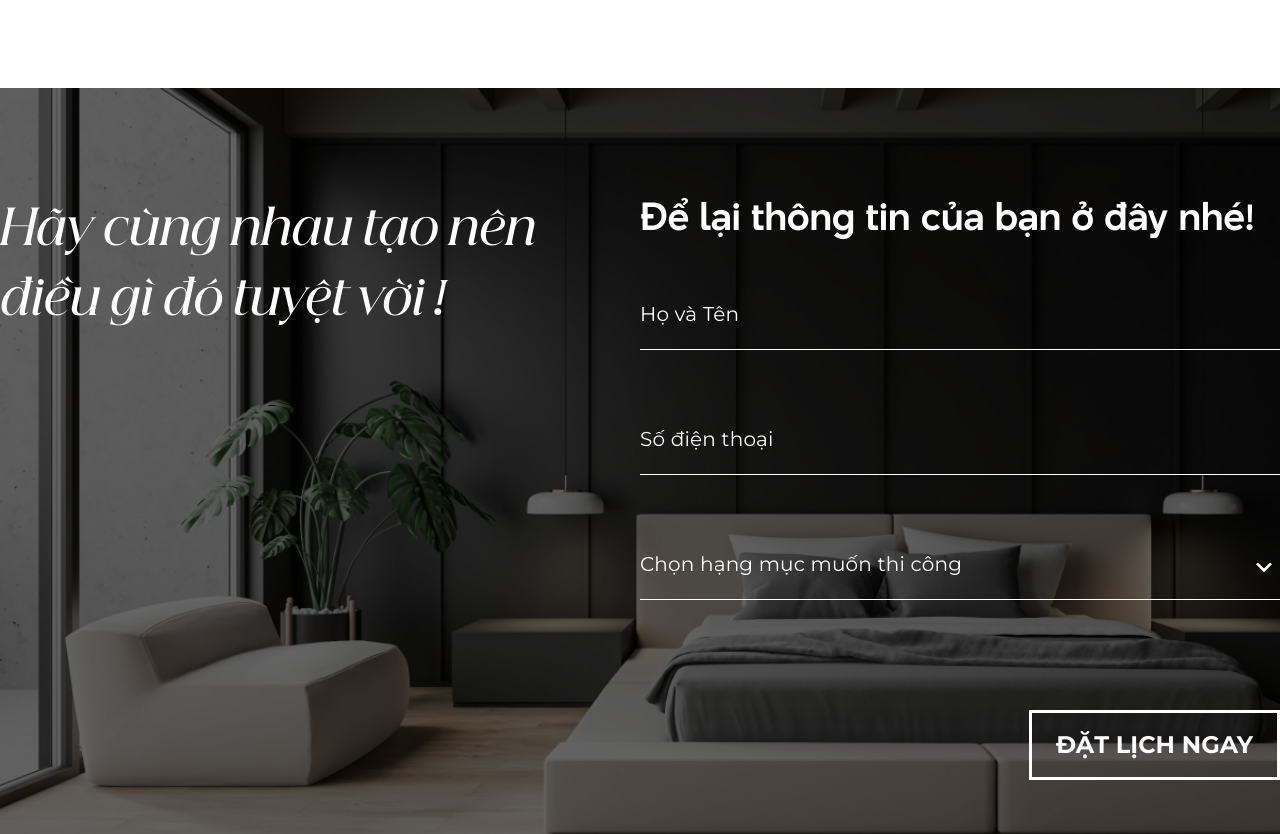
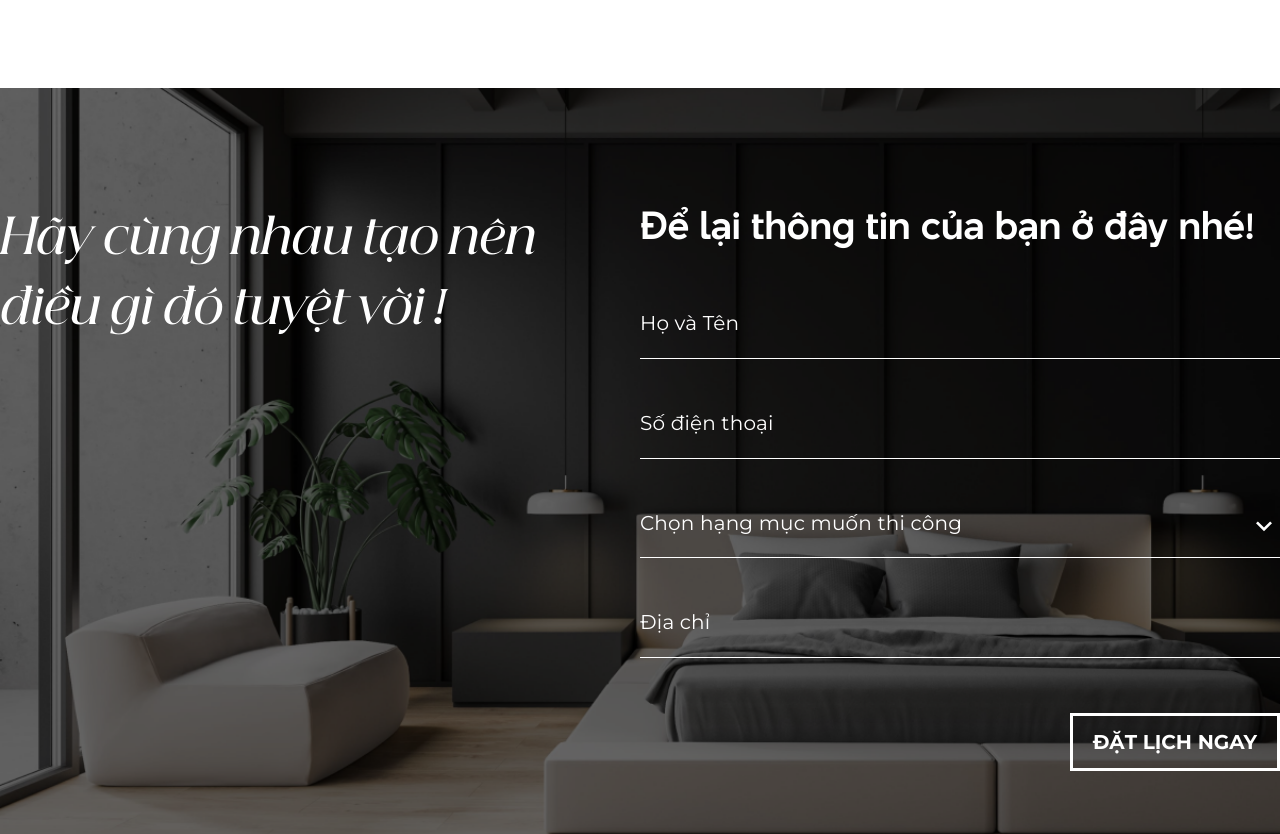
Before and after one commit to betacraftm/mean-project, a React (Vite) app: page / in a window 1280 px wide. Shown: the part 6700-7534 px from the top of the page. Built offline with nearby package versions, Linux system fonts and the light colour scheme.

Commit message:
build: add adress for contact form

```diff
--- a/src/components/Contact.jsx
+++ b/src/components/Contact.jsx
@@ -15,6 +15,7 @@ export default function Contact() {
     fullName: "",
     phoneNumber: "",
     service: "",
+    address: "",
     createdAt: "",
   });
 
@@ -23,8 +24,8 @@ export default function Contact() {
       "ÀÁÂÃÈÉÊÌÍÒÓÔÕÙÚĂĐĨŨƠàáâãèéêìíòóôõùúăđĩũơƯĂẠẢẤẦẨẪẬẮẰẲẴẶẸẺẼỀỀỂưăạảấầẩẫậắằẳẵặẹẻẽềềểỄỆỈỊỌỎỐỒỔỖỘỚỜỞỠỢỤỦỨỪễếệỉịọỏốồổỗộớờởỡợụủứừỬỮỰỲỴÝỶỸửữựỳỵỷỹ";
     const fullNameReg = new RegExp(`^[A-Za-z${vietnamCharacter}\\s]{2,}$`, "g");
     const phoneNumberReg = new RegExp(`^\\d+$`, "g");
-    const { fullName, phoneNumber, service } = formData;
-    if (!fullName || !phoneNumber || !service)
+    const { fullName, phoneNumber, service, address } = formData;
+    if (!fullName || !phoneNumber || !service || !address)
       return toast.error("Xin hãy điền vào tất cả các ô");
     if (!fullNameReg.test(fullName)) return toast.error("Tên không hợp lệ");
     if (!phoneNumberReg.test(phoneNumber))
@@ -67,6 +68,7 @@ export default function Contact() {
         fullName: "",
         service: "",
         phoneNumber: "",
+        address: "",
         createdAt: "",
       });
     } catch (error) {
@@ -95,7 +97,7 @@ export default function Contact() {
           }}
         />
       </div>
-      <div className="flex max-w-7xl justify-center py-16">
+      <div className="flex max-w-7xl justify-center py-6">
         <div className="w-1/2">
           <h2 className="font-beautique text-5xl font-medium italic leading-[70px] text-white">
             Hãy cùng nhau tạo nên điều gì đó tuyệt vời !
@@ -118,7 +120,7 @@ export default function Contact() {
                 }
                 type="text"
                 sx={{
-                  marginBottom: "55px",
+                  marginBottom: "30px",
                   input: {
                     color: "white",
                     fontFamily: "Montserrat",
@@ -155,6 +157,8 @@ export default function Contact() {
                   },
                 }}
               />
+            </FormControl>
+            <FormControl fullWidth>
               <TextField
                 required
                 fullWidth
@@ -166,7 +170,7 @@ export default function Contact() {
                   setFormData({ ...formData, phoneNumber: e.target.value })
                 }
                 sx={{
-                  marginBottom: "55px",
+                  marginBottom: "30px",
                   input: {
                     color: "white",
                     fontFamily: "Montserrat",
@@ -228,7 +232,7 @@ export default function Contact() {
                     display: "none",
                   },
                 },
-                marginBottom: "110px",
+                marginBottom: "30px",
               }}
             >
               <InputLabel
@@ -286,7 +290,7 @@ export default function Contact() {
                       borderBottom: "1px solid white",
                     },
                   }}
-                  value={"nha_o"}
+                  value={"Nhà ở"}
                 >
                   Nhà ở
                 </MenuItem>
@@ -306,7 +310,7 @@ export default function Contact() {
                       borderBottom: "1px solid white",
                     },
                   }}
-                  value={"dich_vu"}
+                  value={"Dịch vụ"}
                 >
                   Dịch vụ
                 </MenuItem>
@@ -325,17 +329,67 @@ export default function Contact() {
                       },
                     },
                   }}
-                  value={"thi_cong"}
+                  value={"Thi công"}
                 >
                   Thi công
                 </MenuItem>
               </Select>
             </FormControl>
+            <FormControl fullWidth>
+              <TextField
+                required
+                fullWidth
+                variant="standard"
+                label="Địa chỉ"
+                type="text"
+                value={formData?.address}
+                onChange={(e) =>
+                  setFormData({ ...formData, address: e.target.value })
+                }
+                sx={{
+                  marginBottom: "55px",
+                  input: {
+                    color: "white",
+                    fontFamily: "Montserrat",
+                    fontSize: "20px",
+                    paddingTop: "15px",
+                    paddingBottom: "10px",
+                    fontWeight: "300",
+                  },
+                  "& .MuiInputLabel-standard": {
+                    color: "white",
+                    fontSize: "20px",
+                    fontWeight: "400",
+                    fontFamily: "Montserrat",
+                    "&.Mui-focused": {
+                      color: "white",
+                    },
+                    "& .MuiFormLabel-asterisk": {
+                      display: "none",
+                    },
+                  },
+                  "& .MuiInput-root": {
+                    ":hover:not(.Mui-focused)": {
+                      "&:before": {
+                        borderColor: "white",
+                      },
+                    },
+                    "&:before": {
+                      borderColor: "white",
+                    },
+                    "&:after": {
+                      transition: "none",
+                      borderColor: "white",
+                    },
+                  },
+                }}
+              />
+            </FormControl>
             <div className="flex justify-end">
               <button
                 type="submit"
                 onClick={handleSubmit}
-                className="border-[3px] border-white px-6 py-4 font-montserrat text-2xl font-bold text-white transition hover:bg-white hover:text-black"
+                className="border-[3px] border-white px-5 py-3 font-montserrat text-xl font-bold text-white transition hover:bg-white hover:text-black"
               >
                 ĐẶT LỊCH NGAY
               </button>
```
